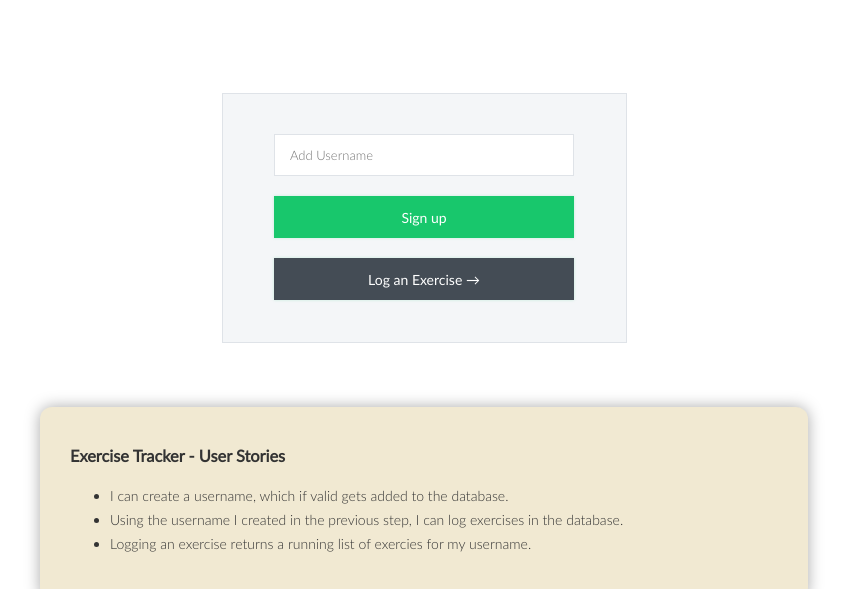
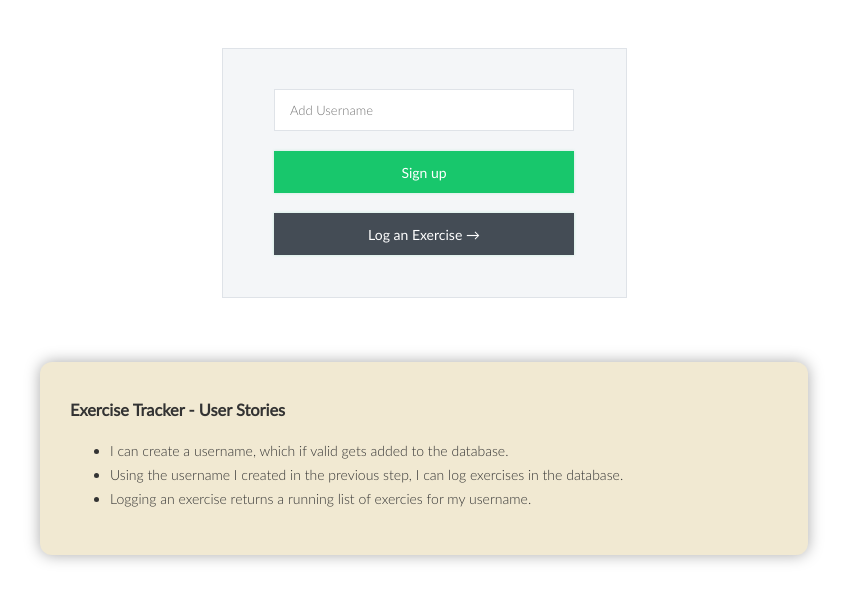
Before and after one commit to sameer-ingavale/NodeJS-Exercise-Tracker, a website: page public/index.html in a window 1280 px wide. Shown: the top 589 px of the page, without its empty margins (216-1063 px from the left). Drawn offline with Linux system fonts and the light colour scheme.

Commit message:
resizing issue fix

```diff
--- a/public/style.css
+++ b/public/style.css
@@ -42,11 +42,11 @@ h3 {
   flex-direction: column;
   justify-content: center;
   align-items: center;
-  height: 100vh;
+  height: 100%;
 }
 
 .signup-wrapper {
-  margin-top: 45px;
+  margin-top: 5vh;
   padding: 40px 20px 40px 20px;
   display: flex;
   justify-content: flex-start;
@@ -59,7 +59,7 @@ h3 {
 }
 
 .signup-wrapper2 {
-  margin: 0px 0px 45px 0px;
+  margin: 5vh 0px 45px 0px;
   padding: 40px 20px 40px 20px;
   display: flex;
   justify-content: flex-start;
```
